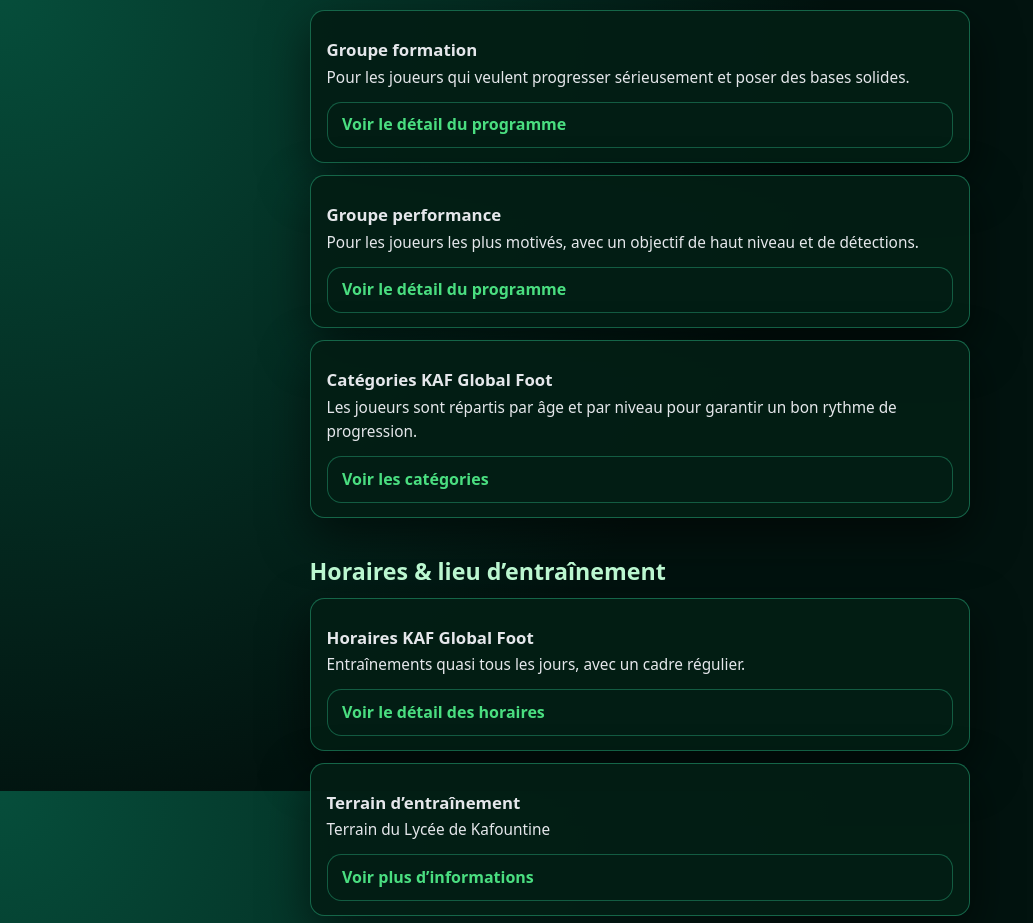
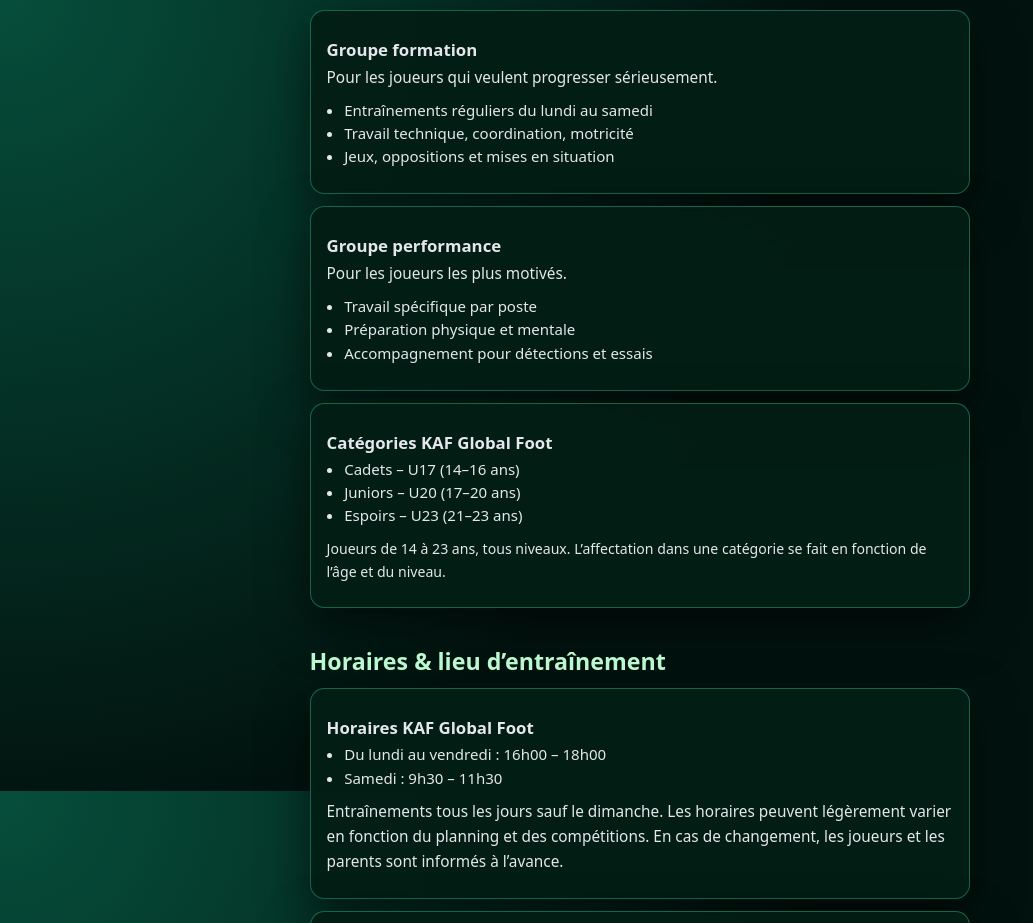
Before and after one commit to meliusmum-sketch/KAF-GLOBAL-FOOT, a Next.js app: page / in a window 1280 px wide. Shown: the part 809-1732 px from the top of the page, without its empty margins (0-1033 px from the left). Built offline with nearby package versions, Linux system fonts and the light colour scheme.

Commit message:
Update index.js

```diff
--- a/pages/index.js
+++ b/pages/index.js
@@ -63,7 +63,7 @@ export default function Home() {
                   KAF Global Foot – académie de football à Kafountine
                 </h1>
                 <p className="hero-subtitle">
-                  Formation de joueurs de 14 à 23 ans, dans un cadre sérieux,
+                  Formation des joueurs de 14 à 23 ans dans un cadre sérieux,
                   sécurisé et convivial.
                 </p>
                 <p className="hero-meta">
@@ -145,99 +145,73 @@ export default function Home() {
             </details>
           </section>
 
-          {/* PROGRAMMES */}
+          {/* PROGRAMMES – VERSION SIMPLE (COMME AVANT) */}
           <section id="programmes" className="section">
             <h2>Nos programmes</h2>
 
             <div className="card">
               <h3>Groupe formation</h3>
-              <p>
-                Pour les joueurs qui veulent progresser sérieusement et poser
-                des bases solides.
-              </p>
-              <details className="details">
-                <summary>Voir le détail du programme</summary>
+              <p>Pour les joueurs qui veulent progresser sérieusement.</p>
               <ul>
-                  <li>Entraînements du lundi au samedi</li>
-                  <li>Travail technique : conduite de balle, contrôle, passes</li>
-                  <li>Coordination, motricité, déplacements sans ballon</li>
-                  <li>Jeux réduits, oppositions et mises en situation</li>
+                <li>Entraînements réguliers du lundi au samedi</li>
+                <li>Travail technique, coordination, motricité</li>
+                <li>Jeux, oppositions et mises en situation</li>
               </ul>
-              </details>
             </div>
 
             <div className="card">
               <h3>Groupe performance</h3>
-              <p>
-                Pour les joueurs les plus motivés, avec un objectif de haut
-                niveau et de détections.
-              </p>
-              <details className="details">
-                <summary>Voir le détail du programme</summary>
+              <p>Pour les joueurs les plus motivés.</p>
               <ul>
-                  <li>Travail spécifique par poste (gardien, défenseur, etc.)</li>
-                  <li>Préparation physique, renforcement et prévention blessures</li>
-                  <li>Préparation mentale, concentration, gestion du stress</li>
+                <li>Travail spécifique par poste</li>
+                <li>Préparation physique et mentale</li>
                 <li>Accompagnement pour détections et essais</li>
               </ul>
-              </details>
             </div>
 
             <div className="card">
               <h3>Catégories KAF Global Foot</h3>
-              <p>
-                Les joueurs sont répartis par âge et par niveau pour garantir un
-                bon rythme de progression.
-              </p>
-              <details className="details">
-                <summary>Voir les catégories</summary>
               <ul>
-                  <li>Cadets – U17 : 14–16 ans</li>
-                  <li>Juniors – U20 : 17–20 ans</li>
-                  <li>Espoirs – U23 : 21–23 ans</li>
+                <li>Cadets – U17 (14–16 ans)</li>
+                <li>Juniors – U20 (17–20 ans)</li>
+                <li>Espoirs – U23 (21–23 ans)</li>
               </ul>
               <p className="meta-line">
-                  L’affectation dans une catégorie se fait en fonction de l’âge,
-                  du niveau et de la maturité du joueur.
+                Joueurs de 14 à 23 ans, tous niveaux. L’affectation dans une
+                catégorie se fait en fonction de l’âge et du niveau.
               </p>
-              </details>
             </div>
           </section>
 
-          {/* HORAIRES */}
+          {/* HORAIRES – VERSION SIMPLE (COMME AVANT) */}
           <section id="horaires" className="section">
             <h2>Horaires &amp; lieu d’entraînement</h2>
 
             <div className="card">
               <h3>Horaires KAF Global Foot</h3>
-              <p>Entraînements quasi tous les jours, avec un cadre régulier.</p>
-              <details className="details">
-                <summary>Voir le détail des horaires</summary>
               <ul>
                 <li>Du lundi au vendredi : 16h00 – 18h00</li>
                 <li>Samedi : 9h30 – 11h30</li>
               </ul>
               <p>
-                  En cas de changement (match, tournoi, détection), les joueurs
-                  et les parents sont informés à l’avance.
+                Entraînements tous les jours sauf le dimanche. Les horaires
+                peuvent légèrement varier en fonction du planning et des
+                compétitions. En cas de changement, les joueurs et les parents
+                sont informés à l’avance.
               </p>
-              </details>
             </div>
 
             <div className="card">
               <h3>Terrain d’entraînement</h3>
               <p>Terrain du Lycée de Kafountine</p>
-              <details className="details">
-                <summary>Voir plus d’informations</summary>
               <p>
                 Crewane, Kafountine, département de Bignona, région de
                 Ziguinchor (Casamance).
               </p>
               <p>
-                  Un environnement calme, propice au travail, avec une vraie
-                  ambiance de football local et de Casamance.
+                Une carte Google Maps est disponible ci-dessous pour vous aider
+                à trouver le terrain.
               </p>
-              </details>
             </div>
           </section>
 
@@ -275,7 +249,10 @@ export default function Home() {
           {/* CONTACT */}
           <section id="contact" className="section">
             <h2>Contact KAF Global Foot</h2>
-            <p>Pour toute question (pré-inscriptions, horaires, tarifs) :</p>
+            <p>
+              Pour toute question (pré-inscriptions, horaires, tarifs,
+              partenariats), contactez-nous :
+            </p>
             <ul>
               <li>Téléphone / WhatsApp : +221 78 270 24 57</li>
               <li>Email : contact@kafglobalfoot.com</li>
```
Lines whose indentation alone changed are shown as unchanged.
